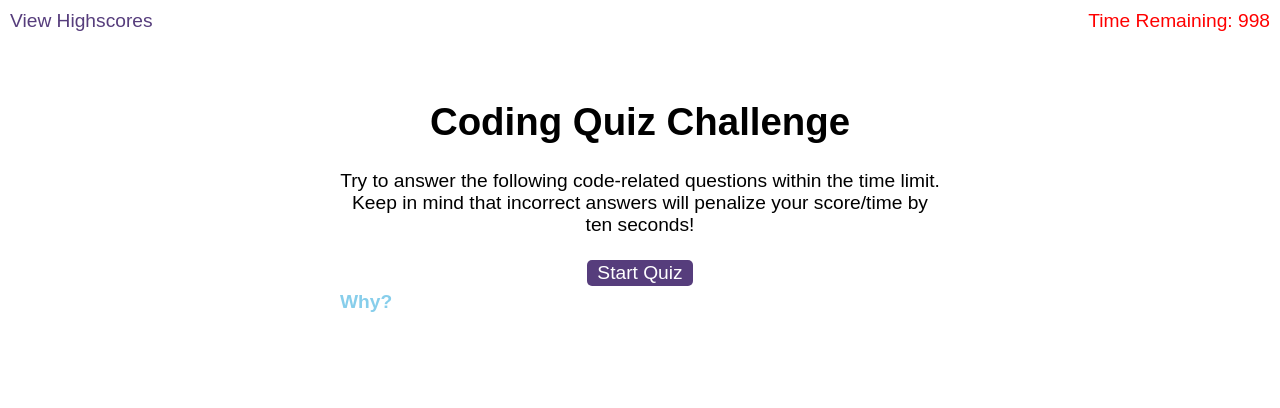
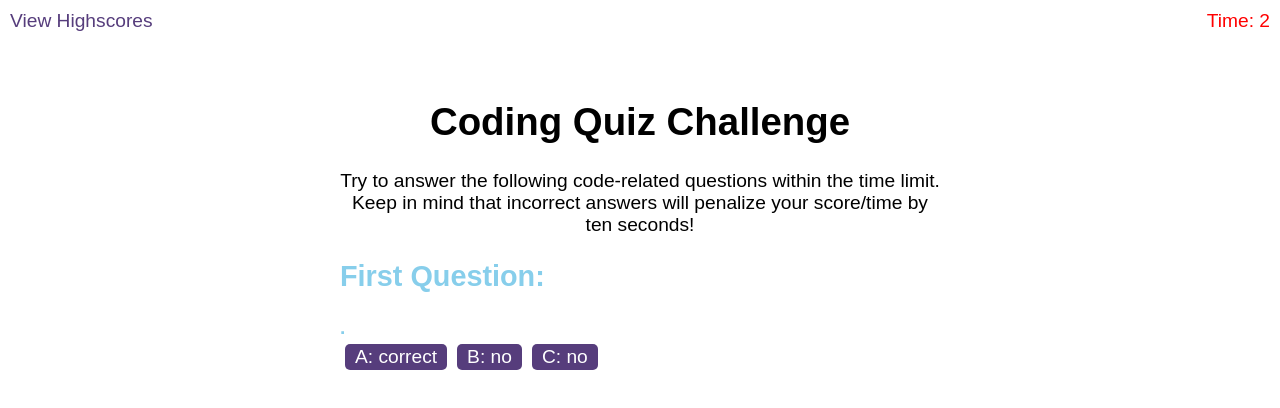
Before and after one commit to lenapan/06_javascriptQuiz, a plain HTML site: page index.html in a window 1280 px wide. Both pictures are taken after a click on the button "Start Quiz". Drawn offline with nearby package versions, Linux system fonts and the light colour scheme.

Commit message:
Added 10 question objects and new functions in logic

```diff
--- a/assets/logic.js
+++ b/assets/logic.js
@@ -7,50 +7,61 @@ $(document).ready(function(){
 
 });
 */
-var quiz =
-  {
-    id:1,
-    question: "Why?"
-  }
-
-
-
-
-
-
 
 /************************************************** */
 var countDown = document.querySelector(".timer");
-var secondsLeft = 1000;
+var start = 0;
 
 function setTime() {
   var timerInterval = setInterval(function() {
-    secondsLeft--;
+    start++;
     countDown.style.color="red";
-    countDown.textContent = "Time Remaining: " + secondsLeft;
-
-    if(secondsLeft === 0) {
-      clearInterval(timerInterval);
-      sendMessage();
-    }
+    countDown.textContent = "Time: " + start;
 
   }, 1000);
 }
-function sendMessage() {
- alert("Time is up");
-}
+
 /************************************************** */
+
 function displayQuestions(){
-  q = document.getElementById("questions");
+  var q = document.getElementById("questions");
+      q.style.display = "block";
+      q.style.fontWeight = "bold";
+      q.style.color = "skyblue";
 
-  q.style.display = "block";
-  q.style.fontWeight = "bold";
-  q.style.color = "skyblue";
+  var hide = document.getElementById("start");
+      hide.style.display = "none";
 
-  q.textContent = quiz.question;
-}
+  var title = document.getElementById("question-title");
+  var choice = document.getElementById("choices");
+
+  var choice1 = document.createElement("button");
+  var choice2 = document.createElement("button");
+  var choice3 = document.createElement("button");
+
+    choice1.textContent = "A: " + quiz[0].a;
+    choice2.textContent = "B: " +quiz[0].b;
+    choice3.textContent = "C: " +quiz[0].c;
+    q.appendChild(choice1);
+    q.appendChild(choice2);
+    q.appendChild(choice3);
+
+  var i = 0;
+
+  title.addEventListener("click", function(){
+  if (i < quiz[i].q.length) {
+    title.textContent = quiz[i].q;
+    i++;
+  } else if(quiz[i].q === undefined){
+   console.log("Done!");
+  }
+  });
+
+  }
 
 //When user clicks the start button, timer starts and questions appear
-document.getElementById("start").addEventListener("click", displayQuestions);
-document.getElementById("start").addEventListener("click", setTime);
-        //  $("#start").on("click", setTime());
+function startQuiz(a){
+  document.getElementById("start").addEventListener("click", a);
+}
+startQuiz(displayQuestions);
+startQuiz(setTime);
--- /dev/null
+++ b/assets/questions.js
@@ -0,0 +1,31 @@
+ var quiz =[
+        {q: "Event Delegation is: ",
+         a: "correct", b:"no", c:"no", answer: "correct"},
+
+        {q: "Explain how 'this' works in javascript: ",
+         a: "correct", b:"no", c:"no", answer: "correct"},
+
+        {q: "What is prototypal inheritance? ",
+         a: "correct", b:"no", c:"no", answer: "correct"},
+
+        {q: "Difference between AMD vs CommonJS ",
+         a: "correct", b:"no", c:"no", answer: "correct"},
+
+        {q: "Explain why the following doesn't work as an IIFE: function foo() {} (); ",
+         a: "correct", b:"no", c:"no", answer: "correct"},
+
+        {q: "Difference between null, undefined or undeclared: ",
+         a: "correct", b:"no", c:"no", answer: "correct"},
+
+        {q: "What is a closure? ",
+         a: "correct", b:"no", c:"no", answer: "correct"},
+
+        {q: "Typical use case for anonymous functions: ",
+         a: "correct", b:"no", c:"no", answer: "correct"},
+
+        {q: "Code organzation: Difference between module pattern and classical inheritance ",
+         a: "correct", b:"no", c:"no", answer: "correct"},
+
+        {q: "Difference between host objects and native objects is: ",
+         a: "correct", b:"no", c:"no", answer: "correct"}
+    ];
--- a/index.html
+++ b/index.html
@@ -27,8 +27,8 @@
       </div>
 
       <div id="questions" class="hide">
-        <h2 id="question-title"></h2>
-        <div id="choices" class="choices"></div>
+        <h2 id="question-title">First Question:</h2>
+        <div id="choices" class="choices">.</div>
       </div>
 
       <div id="end-screen" class="hide">
@@ -36,7 +36,7 @@
         <p>Your final score is <span id="final-score"></span>.</p>
         <p>
           Enter initials: <input type="text" id="initials" max="3" />
-          <button id="submit">Submit</button>
+          <button id="send">Send</button>
         </p>
       </div>
 
@@ -44,6 +44,6 @@
     </div>
     <script type="text/javascript" src="https://cdnjs.cloudflare.com/ajax/libs/jquery/3.2.1/jquery.min.js"></script>
     <script type="text/javascript"src="assets/logic.js"></script>
-   <!-- <script src="./assets/js/questions.js"></script>-->
+   <script src="./assets/questions.js"></script>
   </body>
 </html>
```
